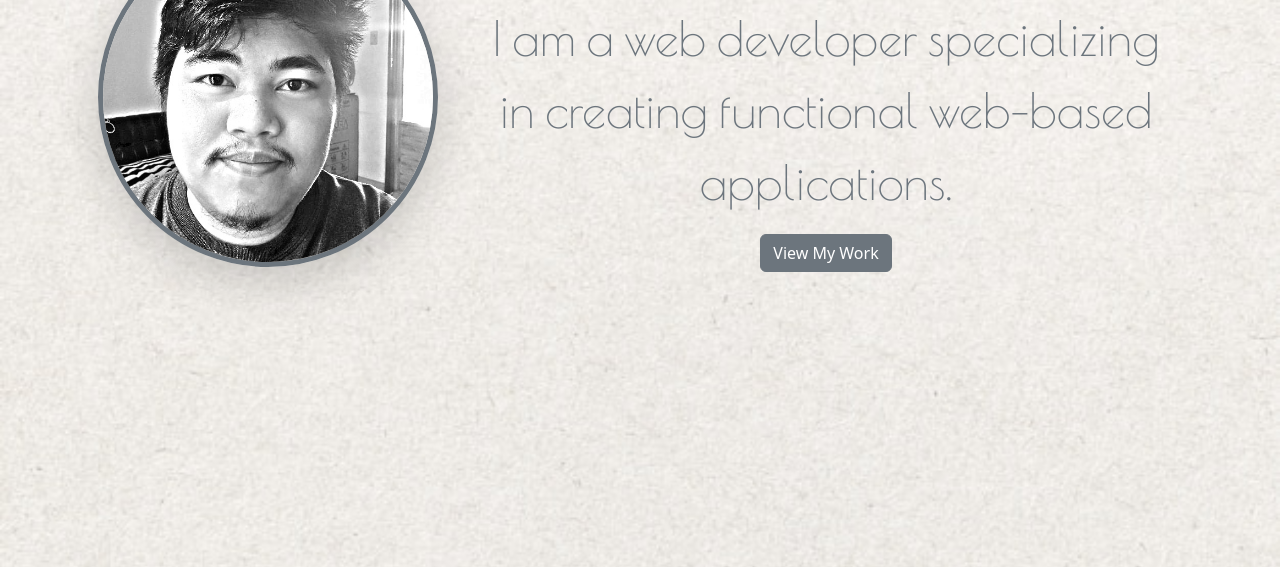
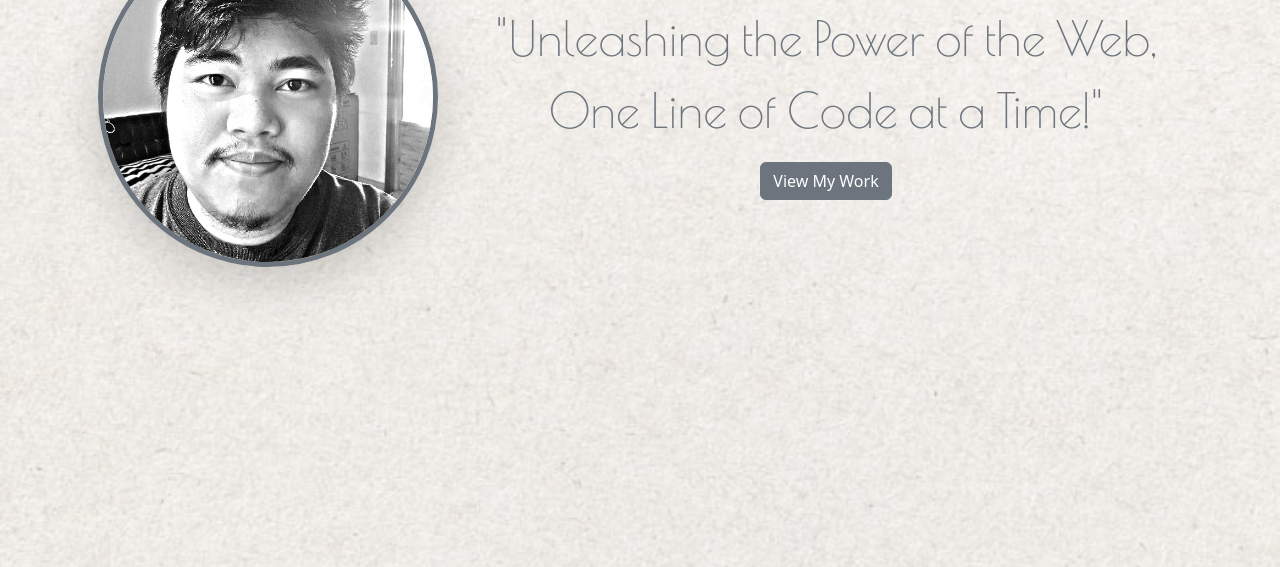
Before and after one commit to akosialbean/akosialbean.github.io, a website: page index.html in a window 1280 px wide. Shown: the part 233-800 px from the top of the page. Drawn offline with nearby package versions, Linux system fonts and the light colour scheme.

Commit message:
Update hero phrase

```diff
--- a/index.html
+++ b/index.html
@@ -54,7 +54,7 @@
                                     <div class="custom-animation"></div>
                                 </div>
                                 <h1 class="display-4 text-secondary">Hi, my name is <strong class="custom-animation-text c-font c-font-name">Alvin</strong></h1>
-                                <p class="lead text-secondary c-font">I am a web developer specializing in creating functional web-based applications.</p>
+                                <p class="lead text-secondary c-font">"Unleashing the Power of the Web, One Line of Code at a Time!"</p>
                                 <a href="#projects" class="btn btn-primary btn-secondary viewProject">View My Work</a>
                             </div>
                         </div>
```
